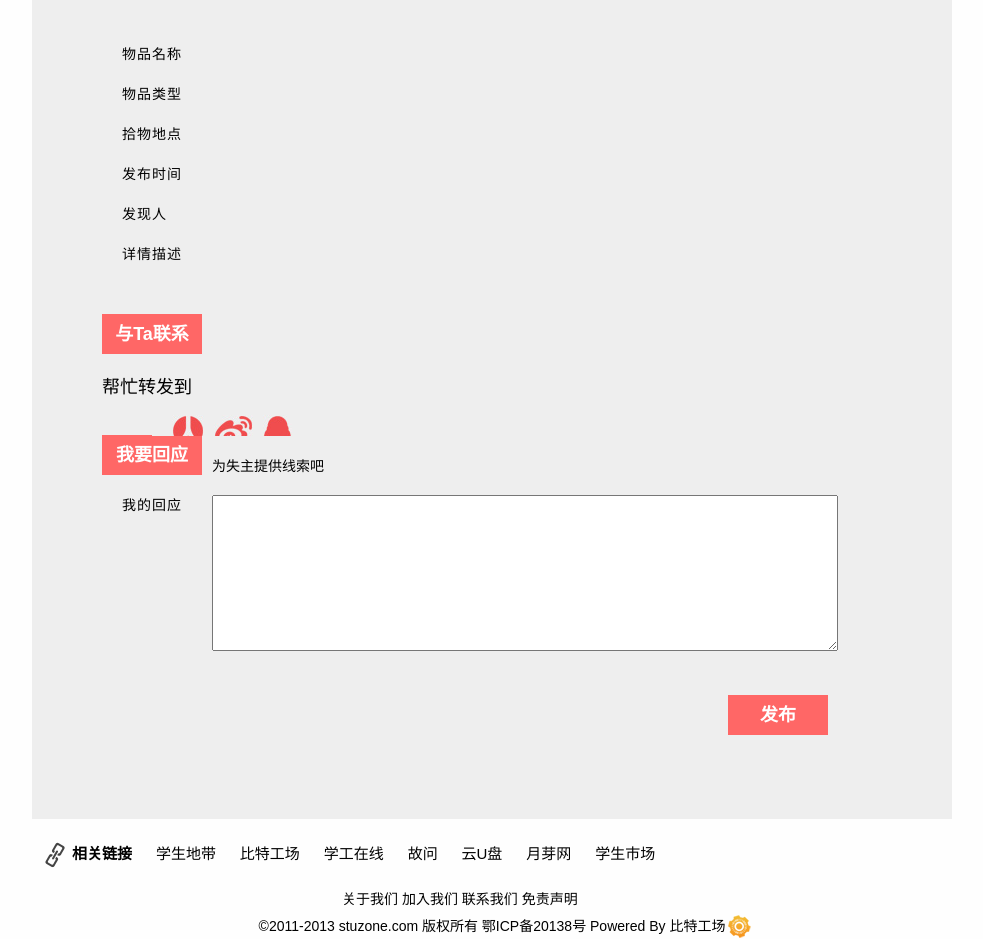
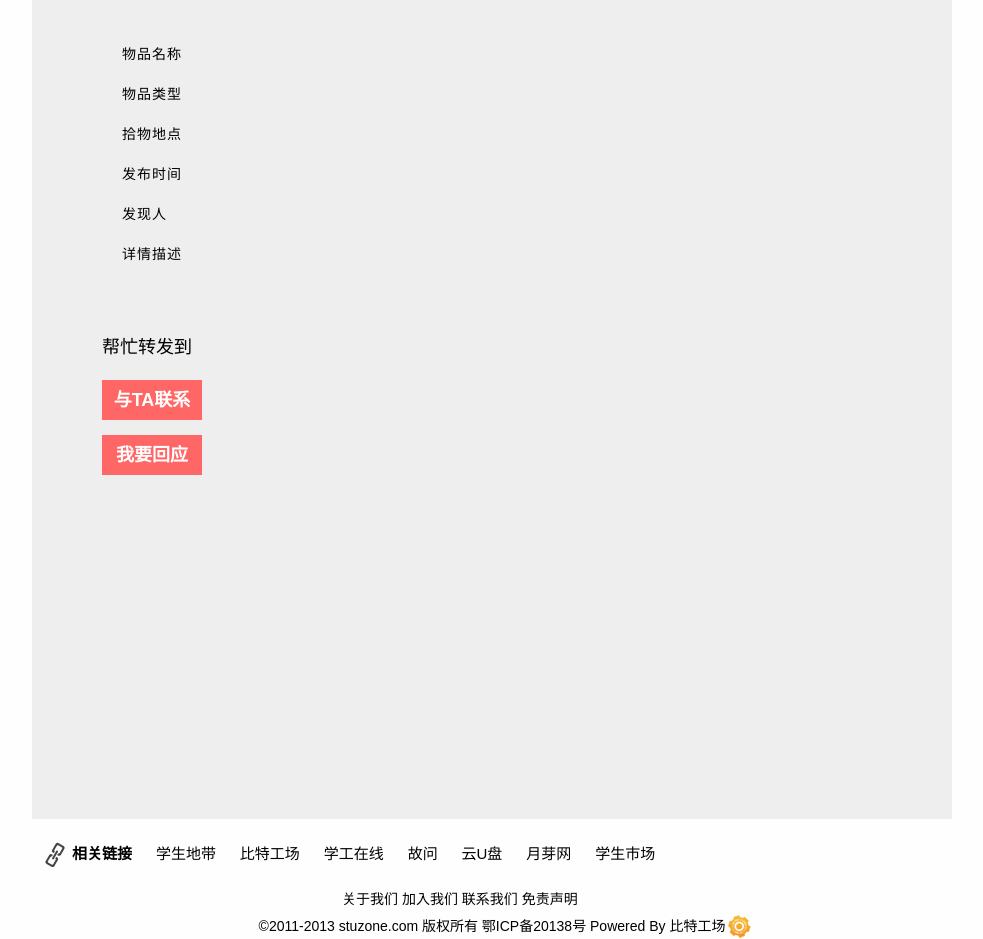
Before and after one commit to yzsolo/xunwu, a CodeIgniter app: page /index.php/detail/pagef_detail in a window 1280 px wide. Shown: the part 231-1170 px from the top of the page, without its empty margins (148-1131 px from the left). Run offline with CodeIgniter, Linux system fonts and the light colour scheme; data that the repository does not hold is empty; some libraries are stand-ins or nearby versions.

Commit message:
Signed-off-by: yaozhen <pop59461@126.com>

```diff
--- a/application/views/detail_f.php
+++ b/application/views/detail_f.php
@@ -25,8 +25,19 @@
 					<?php echo $one_new['0']['f_describ'] ?>
 				</p></li>
 				</ul>
+				<div class="help_find">
+					<span>帮忙转发到</span>
+					<div class="bdsharebuttonbox">
+						<a href="#" class="bds_qzone" data-cmd="qzone" title="分享到QQ空间"></a>
+						<a href="#" class="bds_tsina" data-cmd="tsina" title="分享到新浪微博"></a>
+						<a href="#" class="bds_tqq" data-cmd="tqq" title="分享到腾讯微博"></a>
+						<a href="#" class="bds_renren" data-cmd="renren" title="分享到人人网"></a>
+						<a href="#" class="bds_weixin" data-cmd="weixin" title="分享到微信"></a>
+						<a href="#" class="bds_more" data-cmd="more"></a>
+					</div>
+				</div>
 				<div class="i_find_btn_box">
-					<a href="#"><div class="i_find_btn">与Ta联系</div></a>
+					<a href="#"><div class="i_find_btn">与TA联系</div></a>
 				</div>
 				<div class="verify">
 					<form action="<?php echo base_url('index.php/detail'); ?>" method="POST" id="verifyForm">
@@ -38,27 +49,10 @@
 						<input type="submit" value="提交" id="send"/>
 					</form>
 				</div>
-				<div class="help_find">
-					<span>帮忙转发到</span>
-					<ul class='help_find_ul'>
-						<li name="one"><a href="#"><img src="<?php echo base_url('/resource/img/renren.jpg') ?>"></a></li>
-						<li name="two"><a href="#"><img src="<?php echo base_url('/resource/img/sina.jpg') ?>"></a></li>
-						<li name="three"><a href="#"><img src="<?php echo base_url('/resource/img/tencent.jpg') ?>"></a></li>
-					</ul>
+				<div class="i_respond_box">
+					<div class="i_respond">我要回应</div>
 				</div>
-				<div class="i_respond_box">
-					<a href="#"><div class="i_respond">我要回应</div></a>
-					<p>为失主提供线索吧</p>
-				</div>
-				<div class="write_msg">
-					<ul>
-						<li>我的回应</li>
-						<li><textarea cols="20px" rols="3px;"></textarea></li>
-					</ul>
-				</div>
-				<div class="send_msg_box">
-					<a href="#"><div class="send_msg">发布</div></a>
-				</div>
+				<div id="SOHUCS"></div>
 			</div>
 	    </div>
 	</div>
```
